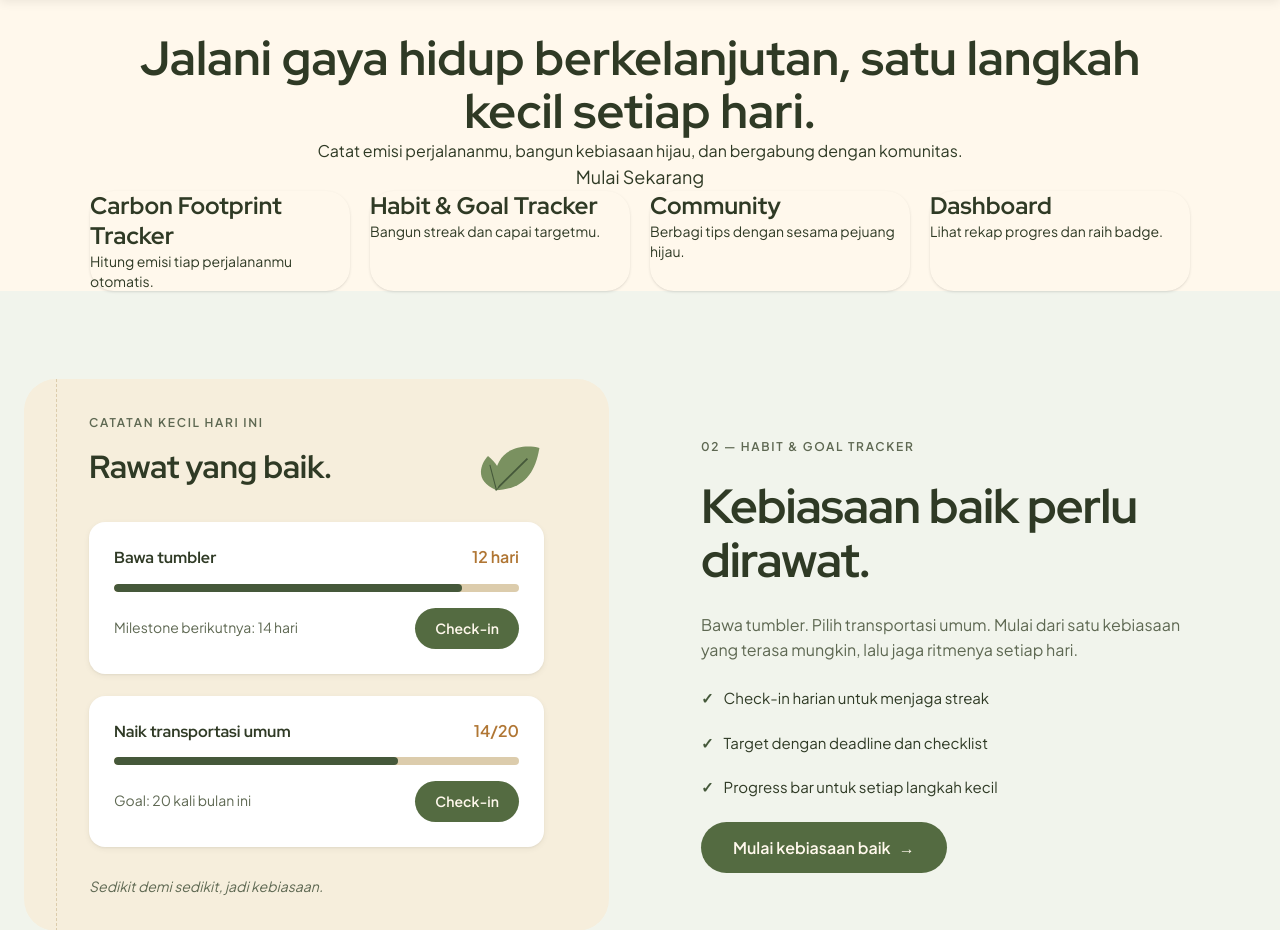
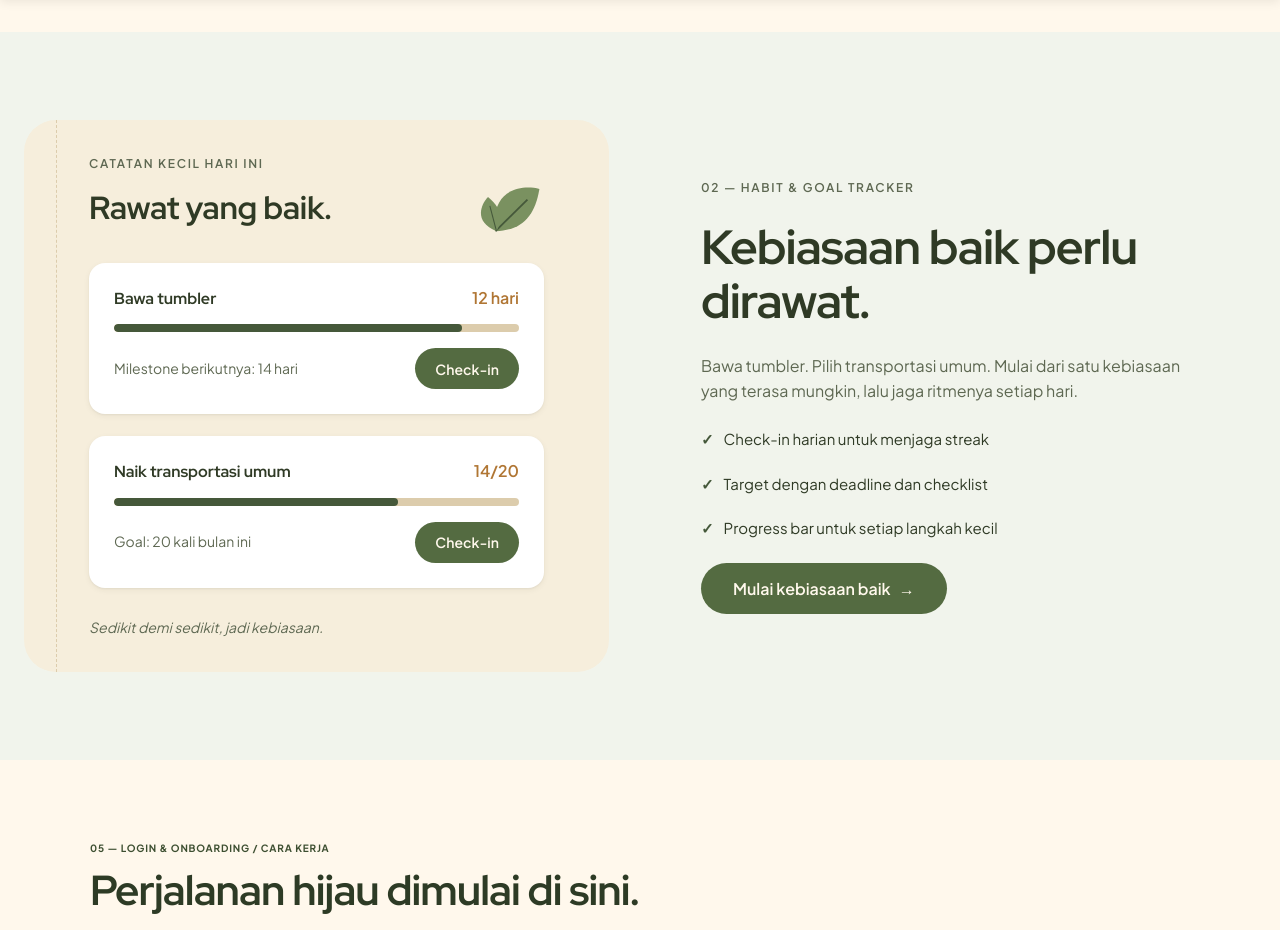
Before and after one commit to pbp-kelompok-a5/mossly, a Django app: page / in a window 1280 px wide. Shown: the part 101-1031 px from the top of the page. Run offline with Django 5.2, Linux system fonts and the light colour scheme.

Commit message:
fix: delete old landing page holder design

```diff
--- a/main/templates/landing.html
+++ b/main/templates/landing.html
@@ -10,38 +10,6 @@
 {% endblock %}
 
 {% block content %}
-<section class="py-16 text-center">
-    <h1 class="font-display mb-4 text-3xl font-extrabold sm:text-5xl">
-        Jalani gaya hidup berkelanjutan, satu langkah kecil setiap hari.
-    </h1>
-  <p class="mb-8 text-muted">
-    Catat emisi perjalananmu, bangun kebiasaan hijau, dan bergabung dengan komunitas.
-  </p>
-  <a href="{% url 'accounts:register' %}"
-     class="inline-block rounded-full bg-primary px-8 py-3 text-lg text-white hover:bg-primary-dark">
-    Mulai Sekarang
-  </a>
-</section>
-
-<section class="grid gap-5 sm:grid-cols-2 lg:grid-cols-4">
-  <article class="rounded-xl bg-surface p-6 shadow">
-    <h3 class="font-display mb-1 font-bold">Carbon Footprint Tracker</h3>
-    <p class="text-sm text-muted">Hitung emisi tiap perjalananmu otomatis.</p>
-  </article>
-  <article class="rounded-xl bg-surface p-6 shadow">
-    <h3 class="mb-1 font-semibold">Habit &amp; Goal Tracker</h3>
-    <p class="text-sm text-muted">Bangun streak dan capai targetmu.</p>
-  </article>
-  <article class="rounded-xl bg-surface p-6 shadow">
-    <h3 class="mb-1 font-semibold">Community</h3>
-    <p class="text-sm text-muted">Berbagi tips dengan sesama pejuang hijau.</p>
-  </article>
-  <article class="rounded-xl bg-surface p-6 shadow">
-    <h3 class="mb-1 font-semibold">Dashboard</h3>
-    <p class="text-sm text-muted">Lihat rekap progres dan raih badge.</p>
-  </article>
-</section>
-
 <!-- ===== Habit & Goal Tracker ===== -->
 <section class="habit" id="habit" aria-labelledby="habit-title">
   <!-- Kolom kiri: preview kartu habit -->
```
